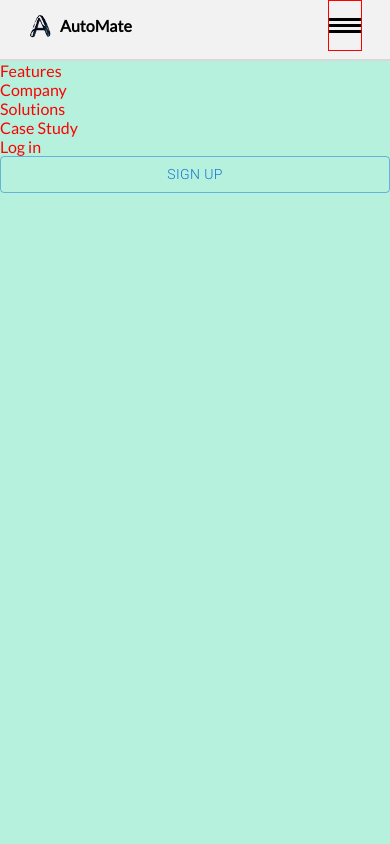
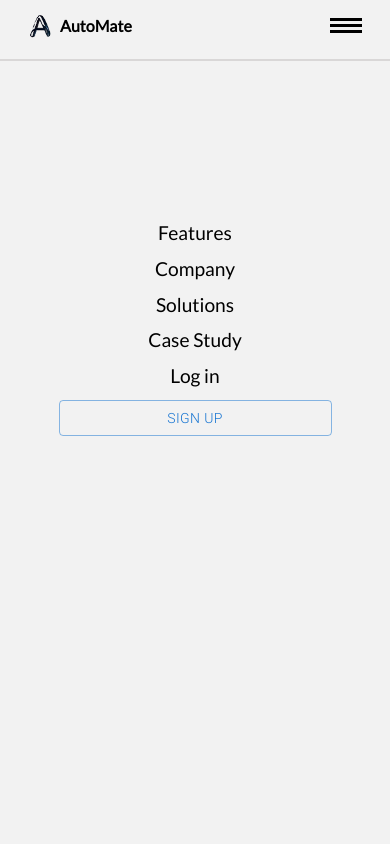
Before and after one commit to Blackie01/AutoMate, a React (Create React App) app: page / in a window 390 px wide. Both pictures are taken after a click on the element 345 px from the left and 25 px from the top of the page. Shown: the top 844 px of the page. Built offline with nearby package versions, Linux system fonts and the light colour scheme; a web font is replaced by a local one.

Commit message:
responsive nav

```diff
--- a/src/components/Homepage.js
+++ b/src/components/Homepage.js
@@ -8,7 +8,7 @@ import Button from "@mui/material/Button";
 import driverImage from "../assets/driver.jpg";
 import Testimonials from "./testimonials";
 import FooterSection from "./footer";
-import { Link } from "react-router-dom";
+import { NavLink } from "react-router-dom";
 
 function Homepage() {
   // handling the scroll/animation effect of homepage second floor
@@ -34,7 +34,7 @@ function Homepage() {
 
   window.addEventListener("scroll", revealFunction);
 
-  // for hover effect using react ref
+  // for the animation of the telephone in the contact area
 
   const teleRef = useRef(null);
   const handsetRef = useRef(null);
@@ -51,18 +51,54 @@ function Homepage() {
     }
   };
 
+  //
 
+  // state management for the hamburger menu
+  const [isOpen, setIsOpen] = useState(false);
+  const openMenu = () => {
+    setIsOpen(!isOpen);
+    if (!isOpen) {
+      document.querySelector(".homepage").style.position = "fixed";
+    } else {
+      document.querySelector(".homepage").style.position = "unset";
+    }
+  };
+
+  //
 
   return (
     <section className="homepage">
-      <Navigation />
+      <Navigation isOpen={isOpen} openMenu={openMenu} />
+
+      {/* hamburger menu */}
+
+      <div className={`mobile-menu ${isOpen ? "open" : ""}`}>
+        <div>Features</div>
+        <div>Company</div>
+        <div>Solutions</div>
+        <div>Case Study</div>
+
+        <section className="mobile-access-menu">
+          <div id="mobile-login-button">Log in</div>
+
+          <NavLink
+            to="/signup"
+            style={({ isActive }) =>
+              isActive ? { color: "yellow" } : { color: "green" }
+            }
+          >
+            <Button variant="outlined">Sign Up</Button>
+          </NavLink>
+        </section>
+      </div>
+
+      {/* hamburger menu ends here */}
 
       <div className="fixed-contact-button">
         <Button variant="contained">Contact Us</Button>
       </div>
 
       <section className="group-1-for-bg-color">
-
         <section className="hero">
           <section className="hero-text-area">
             <h2 className="jumbo-text">
--- a/src/components/Nav.css
+++ b/src/components/Nav.css
@@ -87,7 +87,6 @@
         gap: 0.2rem;
         margin-right: 3rem;
         position: relative;
-        border: 1px solid red;
     }
 
     .line {
@@ -108,11 +107,37 @@
         width: 100%;
     }
 
+    /* this is style for mobile menu embedded in Homepage.js */
+    .mobile-menu {
+        color: #000;
+
+        width: 100vw;
+        height: 100vh;
+        background-color: #F2F2F2;
+        z-index: 1;
+        /* position: fixed; */
+
+    }
+
+    .mobile-access-menu {
+        display: flex;
+        flex-direction: column;
+        gap: 0.8rem;
+        width: 70%;
+        margin: 0 auto;
+    }
+
+    /* this is the open class added to the hamburger menu */
     .open {
-        display: block;
-        color: red;
-        height: 100vh;
-        background-color: #b6f1dd;
-        z-index: 1;
+        display: flex;
+        flex-direction: column;
+        left: 0;
+        text-align: center;
+        gap: 0.8rem;
+        padding-top: 10rem;
+        font-size: larger;
       }
+
+
+
 }
--- a/src/components/Nav.js
+++ b/src/components/Nav.js
@@ -4,13 +4,7 @@ import Button from "@mui/material/Button";
 import { Link, NavLink } from "react-router-dom";
 import logo from "../assets/logo.png";
 
-function Navigation() {
-
-  const [isOpen, setIsOpen] = useState(false)
-  const openMenu = () => {
-    setIsOpen(!isOpen)
-  };
-
+function Navigation( { openMenu}) {
 
   return (
     <nav className="navigation">
@@ -63,28 +57,6 @@ function Navigation() {
 
       <hr className="divide" />
 
-      <div className={`mobile-menu ${isOpen ? "open" : ""}`}>
-
-        <div>Features</div>
-        <div>Company</div>
-        <div>Solutions</div>
-        <div>Case Study</div>
-
-        <section className="mobile-access-menu">
-          <div id="mobile-login-button">Log in</div>
-
-          <NavLink
-            to="/signup"
-            style={({ isActive }) =>
-              isActive ? { color: "yellow" } : { color: "green" }
-            }
-          >
-            <Button variant="outlined">Sign Up</Button>
-          </NavLink>
-        </section>
-
-      </div>
-
     </nav>
   );
 }
```
